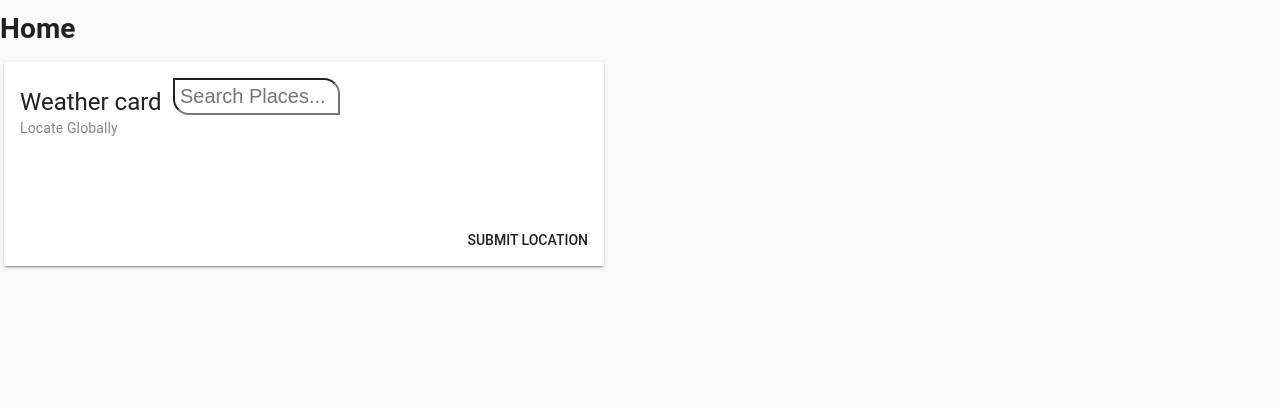
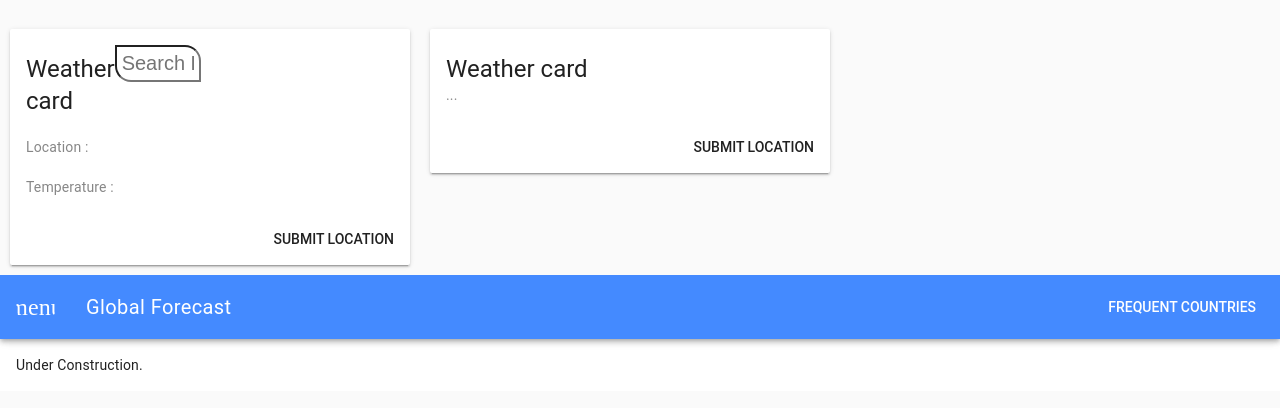
Before and after one commit to pikhadia/hello-world, a Vue app: page / in a window 1280 px wide. Shown: the top 408 px of the page. Built offline with nearby package versions, Linux system fonts and the light colour scheme.

Commit message:
updated Card | Drawer

```diff
--- a/package.json
+++ b/package.json
@@ -10,6 +10,7 @@
   "dependencies": {
     "core-js": "^3.6.5",
     "vue": "^2.6.11",
+    "vue-dynamic-dropdown": "^1.0.12",
     "vue-material": "^1.0.0-beta-15"
   },
   "devDependencies": {
--- a/src/App.vue
+++ b/src/App.vue
@@ -2,14 +2,17 @@
   <div>
     <HelloWorld msg="Home" />
     <Card />
-    <!-- <Drawer/> -->
+    <Drawer/>
+    <!-- <vue-dropdown></vue-dropdown> -->
+    <!-- <vue-dropdown :config="config"></vue-dropdown> -->
   </div>
 </template>
 
 <script>
 import HelloWorld from "./components/HelloWorld.vue";
-// import Drawer from "./components/Drawer.vue";
+import Drawer from "./components/Drawer.vue";
 import Card from "./components/Card.vue";
+// import vueDropdown from "./components/vue-dropdown/vue-dropdown";
 
 
 export default {
@@ -17,7 +20,8 @@ export default {
   components: {
     HelloWorld,
     Card,
-    // Drawer,
+    Drawer,
+    // vueDropdown,
   },
 };
 </script>
--- a/src/components/Card.vue
+++ b/src/components/Card.vue
@@ -5,12 +5,15 @@
       <md-card-header>
         <md-card-header-text>
           <div class="md-title">Weather card</div>
-          <div class="md-subhead">Locate Globally</div>
+          <br>
+          <div class="md-subhead">Location      :</div>
+           <br>
+          <div class="md-subhead">Temperature   :</div>
         </md-card-header-text>
         <div class="search-box">
           <input
             type="text"
-          class="search-bar"
+            class="search-bar justify-center mb-6"
             placeholder="Search Places..."
             v-model="query"
             @keypress="fetchWeather"
@@ -25,13 +28,27 @@
         <md-button>Submit Location</md-button>
       </md-card-actions>
     </md-card>
+
+    <md-card>
+      <md-card-header>
+        <md-card-header-text>
+          <div class="md-title">Weather card</div>
+          <div class="md-subhead">...</div>
+        </md-card-header-text>
+        <div class="search-box"></div>
+      </md-card-header>
+
+      <md-card-actions>
+        <md-button>Submit Location</md-button>
+      </md-card-actions>
+    </md-card>
   </div>
 </template>
 
 <style scoped>
 .md-card {
-    width: 600px;
-    margin: 4px;
+  width: 400px;
+  margin: 10px;
   display: inline-block;
   vertical-align: top;
   background-color: blue;
@@ -41,8 +58,8 @@
   padding: 5px 0px;
   background: #555;
   color: #f2f2f2;
+}
 
- }
 .search-box .search-bar {
   display: block;
   width: 60%;
@@ -53,20 +70,28 @@
   background-color: rgba(255, 255, 255, 0.5);
   border-radius: 0px 16px 0px 16px;
   transition: 0.4s;
- }
- .weather-box {
-  text-align: left;
+
 }
 
+.search-box .search-bar:focus {
+  box-shadow: 0px 0px 16px rgba(0, 0, 0, 0.25);
+  background-color: rgba(255, 255, 255, 0.75);
+  border-radius: 16px 0px 16px 0px;
+  position: relative;
+  text-align: center;
+
+
+}
+/*
 @media screen and (max-width: 1000px) {
   .card {
     width: 75%;
   }
- }
+} */
 
- @media screen and (max-width: 620px) {
+/* @media screen and (max-width: 620px) {
   .card {
     width: 80%;
   }
- }
+} */
 </style>
--- a/src/components/Drawer.vue
+++ b/src/components/Drawer.vue
@@ -1,54 +1,101 @@
 <template>
-  <div class="page-container md-layout-row">
-    <md-app>
-      <md-app-toolbar class="md-primary">
-        <span class="md-title">My Title</span>
-      </md-app-toolbar>
+  <div class="page-container md-layout-column">
+    <md-toolbar class="md-primary">
+      <md-button class="md-icon-button" @click="showNavigation = true">
+        <md-icon>menu</md-icon>
+      </md-button>
+      <span class="md-title">Global Forecast</span>
 
-      <md-app-drawer md-permanent="full">
+      <div class="md-toolbar-section-end">
+        <md-button @click="showSidepanel = true">Frequent Countries</md-button>
+      </div>
+    </md-toolbar>
+
+    <md-drawer :v-model="showNavigation" md-swipeable>
       <md-toolbar class="md-transparent" md-elevation="0">
-          Navigation
+        <span class="md-title">Weather App</span>
       </md-toolbar>
 
       <md-list>
         <md-list-item>
-            <md-icon>move_to_inbox</md-icon>
-            <span class="md-list-item-text">Inbox</span>
+          <md-icon>About</md-icon>
+          <span class="md-list-item-text">About</span>
         </md-list-item>
 
         <md-list-item>
           <md-icon>send</md-icon>
-            <span class="md-list-item-text">Sent Mail</span>
+          <span class="md-list-item-text">Services</span>
         </md-list-item>
 
         <md-list-item>
           <md-icon>delete</md-icon>
-            <span class="md-list-item-text">Trash</span>
+          <span class="md-list-item-text">Countries</span>
         </md-list-item>
 
         <md-list-item>
-            <md-icon>error</md-icon>
-            <span class="md-list-item-text">Spam</span>
+          <md-icon>Contact us</md-icon>
+          <span class="material-icons">
+          contact_page</span>
         </md-list-item>
       </md-list>
-      </md-app-drawer>
+    </md-drawer>
 
-      <md-app-content>
+    <md-drawer class="md-right" :v-model="showSidepanel">
+      <md-toolbar class="md-transparent" md-elevation="0">
+        <span class="md-title">Frequent Countries</span>
+      </md-toolbar>
+
+      <md-list>
+        <md-list-item>
+          <span class="md-list-item-text">South Africa</span>
+
+          <md-button class="md-icon-button md-list-action">
+               //todo: find icons
+            <md-icon class="md-primary">chat_bubble</md-icon>
+          </md-button>
+        </md-list-item>
+
+        <md-list-item>
+          <span class="md-list-item-text">France</span>
+
+          <md-button class="md-icon-button md-list-action">
+            //todo: find icons
+            <md-icon class="md-primary">chat_bubble</md-icon>
+          </md-button>
+        </md-list-item>
+
+        <md-list-item>
+          <span class="md-list-item-text">USA</span>
+
+          <md-button class="md-icon-button md-list-action">
+            //todo: find icons
+            <md-icon>chat_bubble</md-icon>
+          </md-button>
+        </md-list-item>
+      </md-list>
+    </md-drawer>
+
+    <md-content>
       Under Construction.
-      </md-app-content>
-    </md-app>
+    </md-content>
   </div>
 </template>
 
 <script>
   export default {
-    name: 'PermanentFull'
+    name: 'Temporary',
+    data: () => ({
+      showNavigation: false,
+      showSidepanel: false
+    })
   }
 </script>
 
 <style scoped>
-  .md-app {
-    min-height: 350px;
+  .page-container {
+    min-height: 300px;
+    overflow: hidden;
+    position: relative;
     border: 1px solid rgba(#000, .12);
   }
 
@@ -56,4 +103,8 @@
     width: 230px;
     max-width: calc(100vw - 125px);
   }
+
+  .md-content {
+    padding: 16px;
+  }
 </style>
--- a/src/components/HelloWorld.vue
+++ b/src/components/HelloWorld.vue
@@ -3,6 +3,8 @@
     <h1>{{ msg }}</h1>
 
   </div>
+
+
 </template>
 
 <script>
@@ -12,6 +14,16 @@ export default {
     msg: String
   }
 }
+</script>
+<script>
+
+ function openNav() {
+      document.getElementById("mySidebar").style.width = "250px";
+      }
+
+     function closeNav() {
+      document.getElementById("mySidebar").style.width = "0";
+      }
 </script>
 
 <!-- Add "scoped" attribute to limit CSS to this component only -->
--- a/src/main.js
+++ b/src/main.js
@@ -1,12 +1,14 @@
 
 import Vue from 'vue'
 import App from './App.vue'
+import VueDropdown from 'vue-dynamic-dropdown'
 import VueMaterial from 'vue-material'
 import 'vue-material/dist/vue-material.min.css'
 import 'vue-material/dist/theme/default.css'
 
 Vue.config.productionTip = false;
 Vue.use(VueMaterial);
+Vue.component('vue-dropdown', VueDropdown);
 
 
 new Vue({
```
Also changed, not shown: 1 other file (tests, documents, lock files or other folders). Lines whose indentation alone changed are shown as unchanged.
